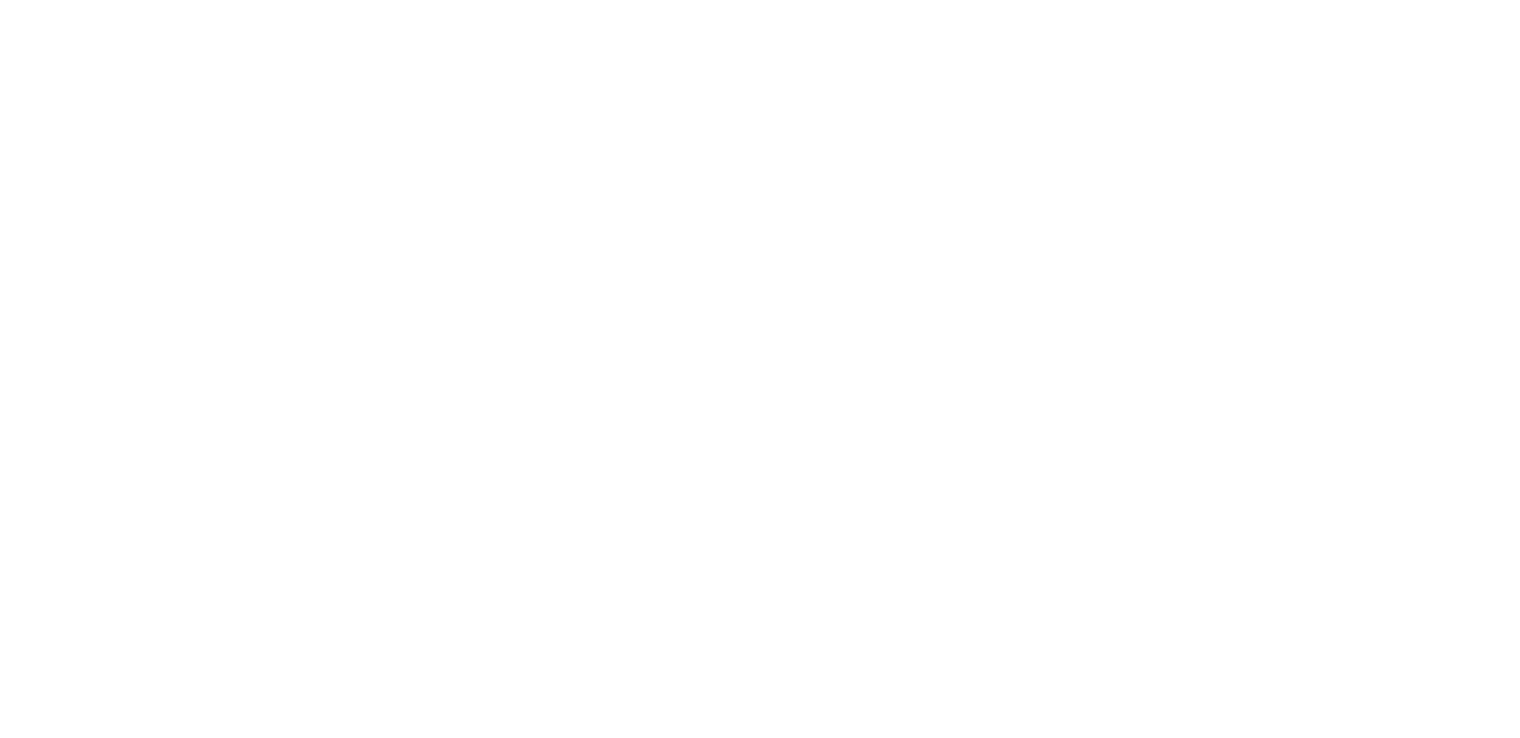
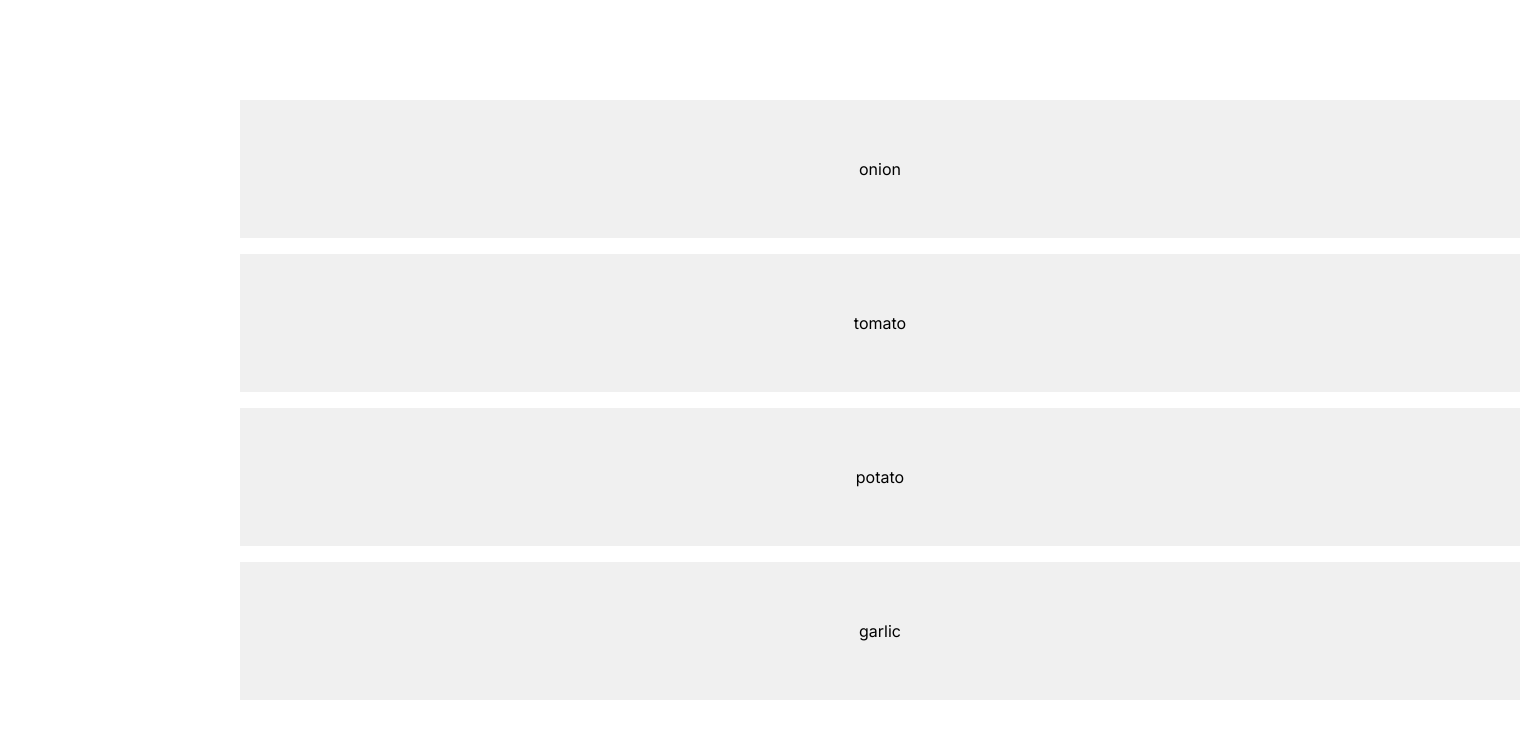
Before and after one commit to skanderkaroui/pantryapp, a Next.js app: page / in a window 1280 px wide. Shown: the top 738 px of the page, 1520 px wide, since content can reach past the window. Built offline with nearby package versions, Linux system fonts and the light colour scheme.

Commit message:
added a return statement

```diff
--- a/app/page.tsx
+++ b/app/page.tsx
@@ -1,6 +1,6 @@
 import { Box, Stack } from "@mui/material";
 
-const item = ["onion", "tomato", "potato", "garlic"]
+const item = ["onion", "tomato", "potato", "garlic"];
 
 export default function Home() {
   return (
@@ -12,7 +12,7 @@
       alignItems={"center"}
     >
       <Stack width="800px" height="600px" spacing={2}>
-        {item.map((i) => {
+        {item.map((i) => (
           <Box
             key={i}
             width="100vw"
@@ -24,9 +24,8 @@
           >
             {i}
           </Box>
-        })}
-
+        ))}
       </Stack>
     </Box>
-  )
+  );
 }
```
